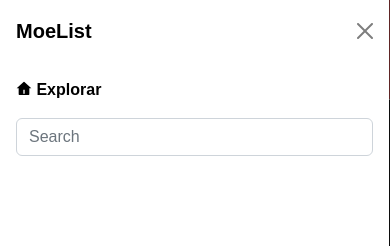
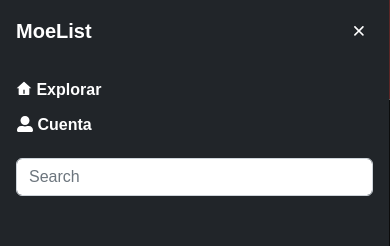
Before and after one commit to felduque/moelist, a React app in the folder client/: page / in a window 390 px wide. Both pictures are taken after a click on the button 357 px from the left and 49 px from the top of the page. Shown: the top 246 px of the page. Built offline with nearby package versions, Linux system fonts and the light colour scheme; no server answers; the HTML template or start-up script is replaced by a standard one.

Commit message:
mobileMenu dark & se agrega cuenta

```diff
--- a/client/src/Components/MobileMenu/MobileMenu.jsx
+++ b/client/src/Components/MobileMenu/MobileMenu.jsx
@@ -2,11 +2,13 @@ import React from "react";
 import { Link } from "react-router-dom";
 import "./NavMobileMenu.css";
 import { RiHome4Fill } from "react-icons/ri";
+import { FaUserAlt } from "react-icons/fa";
+import { IoIosClose } from "react-icons/io";
 
 export const MobileMenu = () => {
   return (
     <div
-      class="offcanvas offcanvas-start"
+      class="offcanvas offcanvas-start bg-dark"
       tabindex="-1"
       id="mobileMenu"
       aria-labelledby="mobileMenu"
@@ -15,27 +17,41 @@ export const MobileMenu = () => {
         <h5 class="offcanvas-title" id="mobileMenuLabel">
           <Link
             to="/"
-            className="text-black fw-bold"
+            className="text-white fw-bold"
             style={{ textDecoration: "none", cursor: "pointer" }}
           >
             MoeList
           </Link>
         </h5>
-        <button
+        <IoIosClose
           type="button"
-          class="btn-close"
+          className="btn p-0 text-white fs-1"
           data-bs-dismiss="offcanvas"
           aria-label="Close"
-        ></button>
+        />
       </div>
       <div class="offcanvas-body">
-        <ul className="nav-list-mobile p-0 text-start">
+        <ul className="nav-list-mobile p-0 text-start ">
           <Link>
             <RiHome4Fill className="mb-1" /> Explorar
           </Link>
+          <li className="nav-list-mobile p-0 text-start fw-bold">
+            <button
+              type="button"
+              className="btn p-0 fw-bold text-white"
+              data-bs-toggle="modal"
+              data-bs-target="#modal"
+            >
+              <FaUserAlt className="mb-1" /> Cuenta
+            </button>
+          </li>
         </ul>
 
-        <input className="form-control" type="text" placeholder="Search" />
+        <input
+          className="form-control d-inline-block mt-1"
+          type="text"
+          placeholder="Search"
+        />
       </div>
     </div>
   );
--- a/client/src/Components/MobileMenu/NavMobileMenu.css
+++ b/client/src/Components/MobileMenu/NavMobileMenu.css
@@ -5,7 +5,7 @@
 .nav-list-mobile a {
     display: block;
     text-decoration: none;
-    color: black;
+    color: white;
     font-weight: 700;
     margin-bottom: 10px;
 }
```
